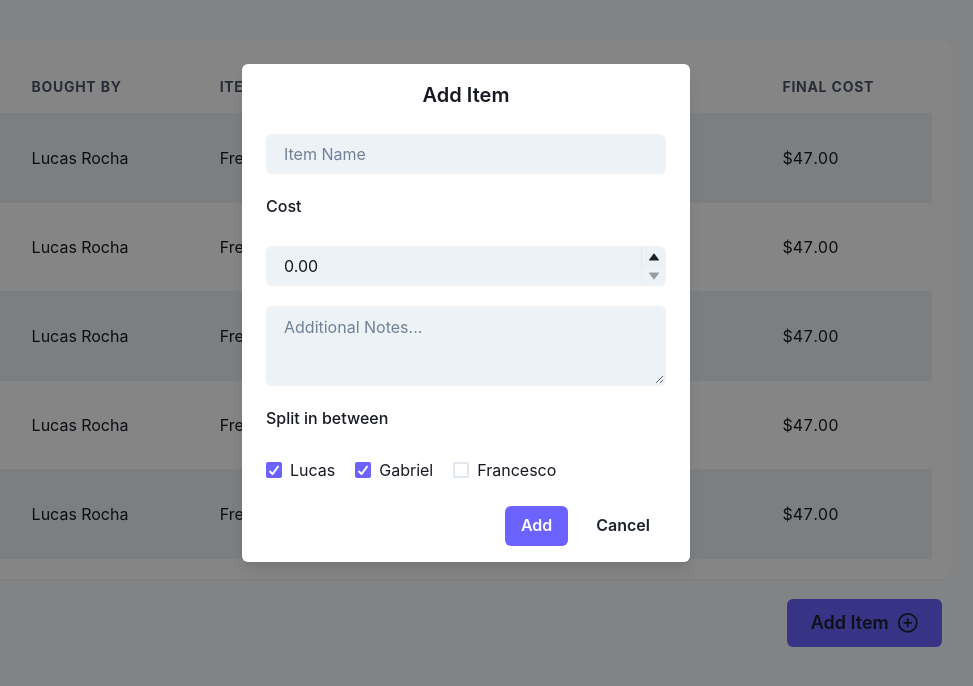
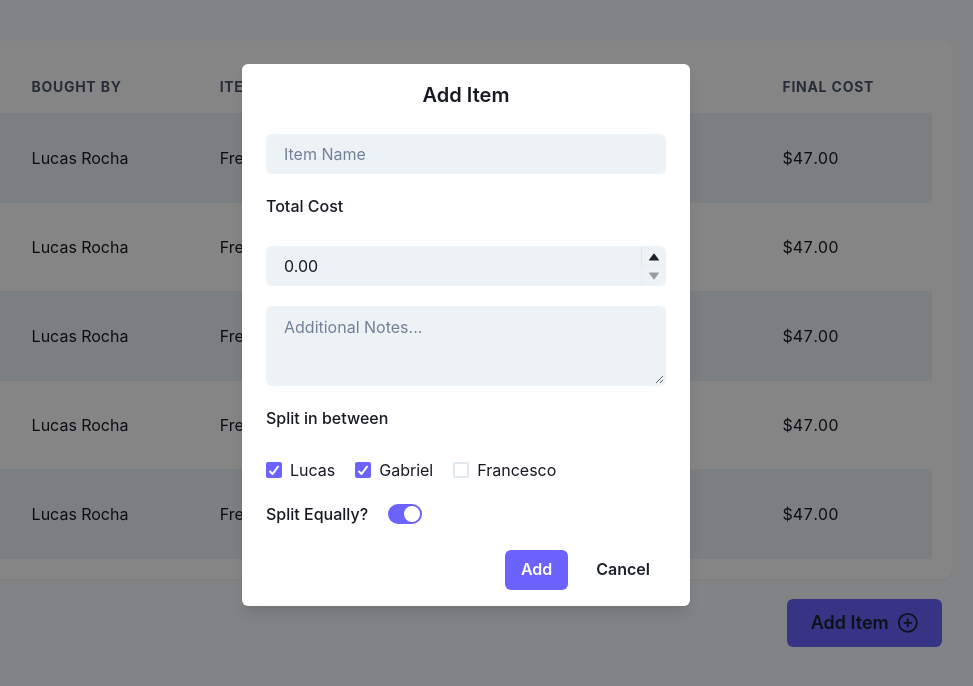
Before and after one commit to RochaLS/roomies-share, a React (Create React App) app: page / in a window 1280 px wide. Both pictures are taken after a click on the button "Add Item". Shown: the part 189-875 px from the top of the page, without its empty margins (174-1147 px from the left). Built offline with nearby package versions, Linux system fonts and the light colour scheme.

Commit message:
add switch button

```diff
--- a/src/components/AddItemModal.jsx
+++ b/src/components/AddItemModal.jsx
@@ -20,6 +20,8 @@ import {
   FormLabel,
   CheckboxGroup,
   Checkbox,
+  Switch,
+  HStack,
 } from "@chakra-ui/react";
 
 import { PrimaryButton } from "./PrimaryButton";
@@ -49,7 +51,7 @@ export function AddItemModal() {
                   placeholder="Item Name"
                   variant="filled"
                 />
-                <FormLabel>Cost</FormLabel>
+                <FormLabel>Total Cost</FormLabel>
                 <NumberInput
                   step={5}
                   defaultValue={0}
@@ -80,6 +82,16 @@ export function AddItemModal() {
                     <Checkbox value="Francesco">Francesco</Checkbox>
                   </Stack>
                 </CheckboxGroup>
+                <HStack>
+                  <FormLabel htmlFor="split-equaly" mb="0">
+                    Split Equally?
+                  </FormLabel>
+                  <Switch
+                    colorScheme="purple"
+                    defaultChecked={true}
+                    id="split-equally"
+                  />
+                </HStack>
               </Stack>
             </FormControl>
           </ModalBody>
```
